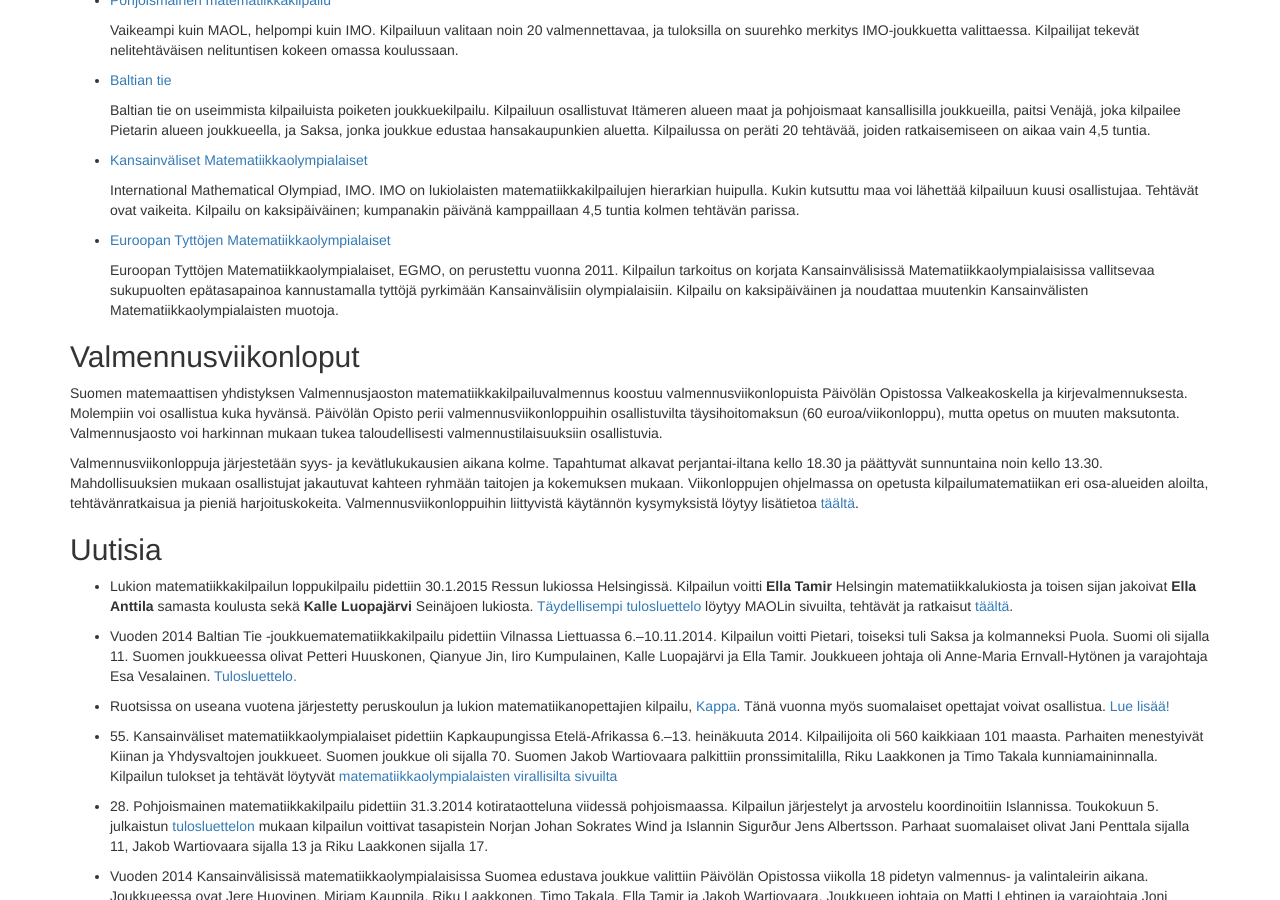
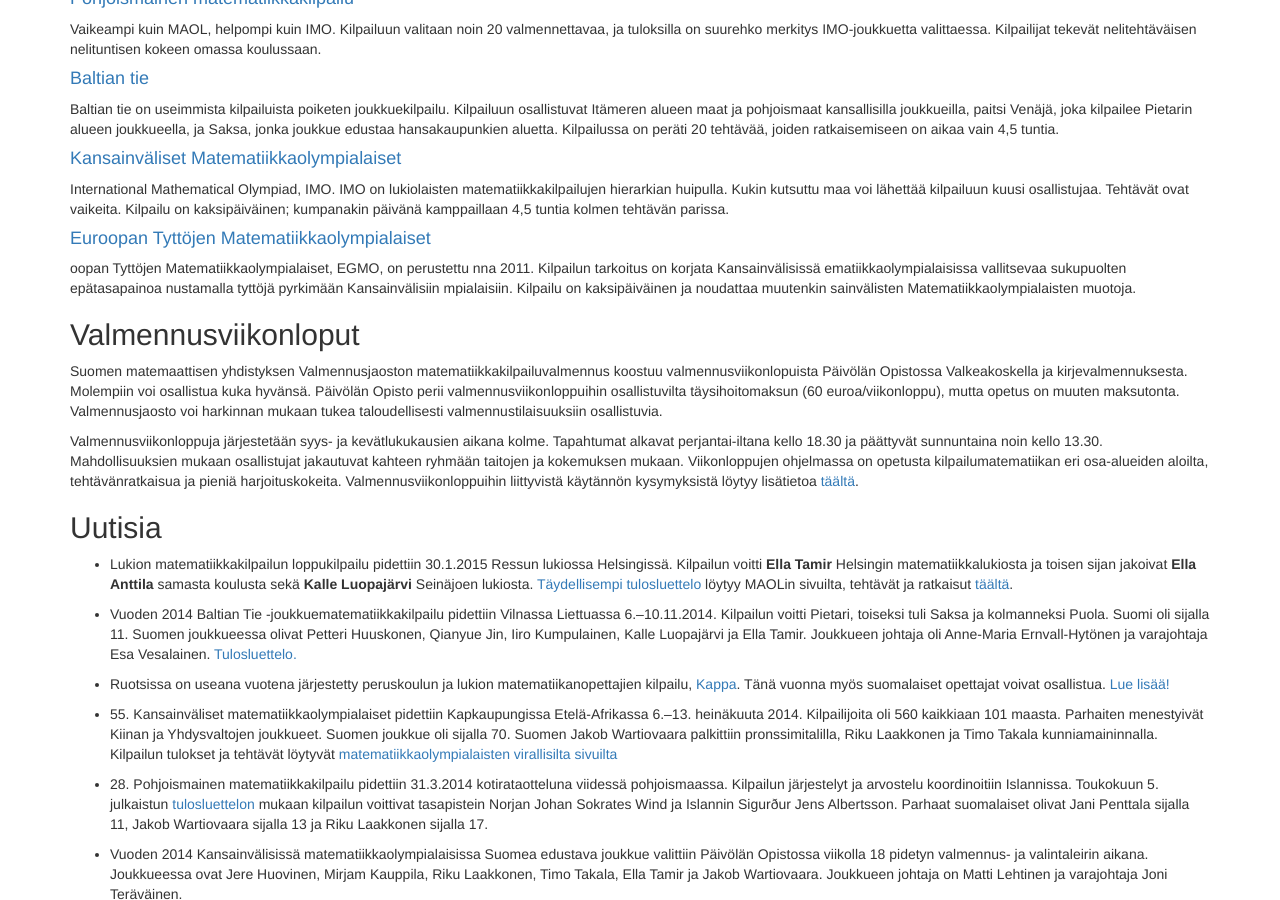
Before and after one commit to matematiikkakilpailut/matematiikkakilpailut.github.io, a Jekyll site: the page built from index.md, in a window 1280 px wide and 900 px high, scrolled down 615 px. Built offline with Jekyll 4.4.1, drawn with Linux system fonts in a browser that asks for light colours; nearby versions of some CDN libraries; library files that are not in the unit come from our copies.

Commit message:
Etusivun muotoilua

```diff
--- a/index.md
+++ b/index.md
@@ -35,56 +35,56 @@
 
 ## <a name="kilpailut"></a>Kilpailut
 
-* [MAOL:n](MAOL/) kilpailu
+#### [MAOL:n](MAOL/) kilpailu
 
-    Suomen kansallinen matematiikkakilpailu. Lukion kilpailu jakautuu
-    avoimeen sarjaan sekä lukiota aloittelevien perussarjaan; lisäksi
-    peruskoululaisilla on oma kilpailunsa. Kansainvälisiin
-    kilpailuihin pyrkiville suositellaan avointa sarjaa, jonka
-    kilpailu jakautuu alku- ja loppukilpailuun.  Edellisessä tehtäviä
-    on yleensä 4 ja kesto on 120 min. Jälkimmäisessä on 5 tehtävään
-    työaikaa kolme tuntia.  MAOL:n kilpailu on luetelluista
-    kilpailuista selkeästi helpoin.
+Suomen kansallinen matematiikkakilpailu. Lukion kilpailu jakautuu
+avoimeen sarjaan sekä lukiota aloittelevien perussarjaan; lisäksi
+peruskoululaisilla on oma kilpailunsa. Kansainvälisiin
+kilpailuihin pyrkiville suositellaan avointa sarjaa, jonka
+kilpailu jakautuu alku- ja loppukilpailuun.  Edellisessä tehtäviä
+on yleensä 4 ja kesto on 120 min. Jälkimmäisessä on 5 tehtävään
+työaikaa kolme tuntia.  MAOL:n kilpailu on luetelluista
+kilpailuista selkeästi helpoin.
 
-* [Pythagoraan polku](pythagoras/)
+#### [Pythagoraan polku](pythagoras/)
 
-    Pythagoraan polku on Päivölän Opiston keväisin järjestämä
-    joukkuekilpailu Baltian tie -kilpailun mallin mukaan. Kilpailuun
-    osallistuminen on perustunut kutsuun. Osallistuvia lukioita on
-    ollut kymmenkunta.
+Pythagoraan polku on Päivölän Opiston keväisin järjestämä
+joukkuekilpailu Baltian tie -kilpailun mallin mukaan. Kilpailuun
+osallistuminen on perustunut kutsuun. Osallistuvia lukioita on
+ollut kymmenkunta.
 
-* [Pohjoismainen matematiikkakilpailu](PM/)
+#### [Pohjoismainen matematiikkakilpailu](PM/)
 
-    Vaikeampi kuin MAOL, helpompi kuin IMO. Kilpailuun valitaan
-    noin&nbsp;20 valmennettavaa, ja tuloksilla on suurehko merkitys
-    IMO-joukkuetta valittaessa. Kilpailijat tekevät nelitehtäväisen
-    nelituntisen kokeen omassa koulussaan.
+Vaikeampi kuin MAOL, helpompi kuin IMO. Kilpailuun valitaan
+noin&nbsp;20 valmennettavaa, ja tuloksilla on suurehko merkitys
+IMO-joukkuetta valittaessa. Kilpailijat tekevät nelitehtäväisen
+nelituntisen kokeen omassa koulussaan.
 
-* [Baltian tie](Baltian_tie/)
+#### [Baltian tie](Baltian_tie/)
 
-    Baltian tie on useimmista kilpailuista poiketen joukkuekilpailu.
-    Kilpailuun osallistuvat Itämeren alueen maat ja pohjoismaat
-    kansallisilla joukkueilla, paitsi Venäjä, joka kilpailee Pietarin
-    alueen joukkueella, ja Saksa, jonka joukkue edustaa
-    hansakaupunkien aluetta.  Kilpailussa on peräti 20 tehtävää,
-    joiden ratkaisemiseen on aikaa vain 4,5 tuntia.
+Baltian tie on useimmista kilpailuista poiketen joukkuekilpailu.
+Kilpailuun osallistuvat Itämeren alueen maat ja pohjoismaat
+kansallisilla joukkueilla, paitsi Venäjä, joka kilpailee Pietarin
+alueen joukkueella, ja Saksa, jonka joukkue edustaa
+hansakaupunkien aluetta.  Kilpailussa on peräti 20 tehtävää,
+joiden ratkaisemiseen on aikaa vain 4,5 tuntia.
 
-* [Kansainväliset Matematiikkaolympialaiset](IMO/)
+#### [Kansainväliset Matematiikkaolympialaiset](IMO/)
 
-    <span lang="en">International Mathematical Olympiad</span>, IMO.
-    IMO on lukiolaisten matematiikkakilpailujen hierarkian huipulla.
-    Kukin kutsuttu maa voi lähettää kilpailuun kuusi osallistujaa.
-    Tehtävät ovat vaikeita.  Kilpailu on kaksipäiväinen; kumpanakin
-    päivänä kamppaillaan 4,5 tuntia kolmen tehtävän parissa.
+<span lang="en">International Mathematical Olympiad</span>, IMO.
+IMO on lukiolaisten matematiikkakilpailujen hierarkian huipulla.
+Kukin kutsuttu maa voi lähettää kilpailuun kuusi osallistujaa.
+Tehtävät ovat vaikeita.  Kilpailu on kaksipäiväinen; kumpanakin
+päivänä kamppaillaan 4,5 tuntia kolmen tehtävän parissa.
 
-* [Euroopan Tyttöjen Matematiikkaolympialaiset](EGMO/)
+#### [Euroopan Tyttöjen Matematiikkaolympialaiset](EGMO/)
 
-    Euroopan Tyttöjen Matematiikkaolympialaiset, EGMO, on perustettu
-    vuonna 2011. Kilpailun tarkoitus on korjata Kansainvälisissä
-    Matematiikkaolympialaisissa vallitsevaa sukupuolten epätasapainoa
-    kannustamalla tyttöjä pyrkimään Kansainvälisiin
-    olympialaisiin. Kilpailu on kaksipäiväinen ja noudattaa muutenkin
-    Kansainvälisten Matematiikkaolympialaisten muotoja.
+oopan Tyttöjen Matematiikkaolympialaiset, EGMO, on perustettu
+nna 2011. Kilpailun tarkoitus on korjata Kansainvälisissä
+ematiikkaolympialaisissa vallitsevaa sukupuolten epätasapainoa
+nustamalla tyttöjä pyrkimään Kansainvälisiin
+mpialaisiin. Kilpailu on kaksipäiväinen ja noudattaa muutenkin
+sainvälisten Matematiikkaolympialaisten muotoja.
 
 ## <a name="kilpailuvalmennus"></a>Valmennusviikonloput
 
@@ -200,11 +200,11 @@
 
 ## <a name="muuta"></a>Muuta
 
-* [Päivölän kansanopisto](http://www.paivola.fi/)
+#### [Päivölän kansanopisto](http://www.paivola.fi/)
 
-    Päivölässä toimii [matematiikkalinja](http://www.paivola.fi/?menu=2&amp;sivu=matematiikka),
-    jonka yhteydessä järjestetään viikonloppuvalmennuksia.
+Päivölässä toimii [matematiikkalinja](http://www.paivola.fi/?menu=2&amp;sivu=matematiikka),
+jonka yhteydessä järjestetään viikonloppuvalmennuksia.
 
-* [Solmu](http://solmu.math.helsinki.fi/)
+#### [Solmu](http://solmu.math.helsinki.fi/)
 
-    Matematiikkalehti, johon sinäkin voisit kenties kirjoittaa jotain.
+Matematiikkalehti, johon sinäkin voisit kenties kirjoittaa jotain.
```
